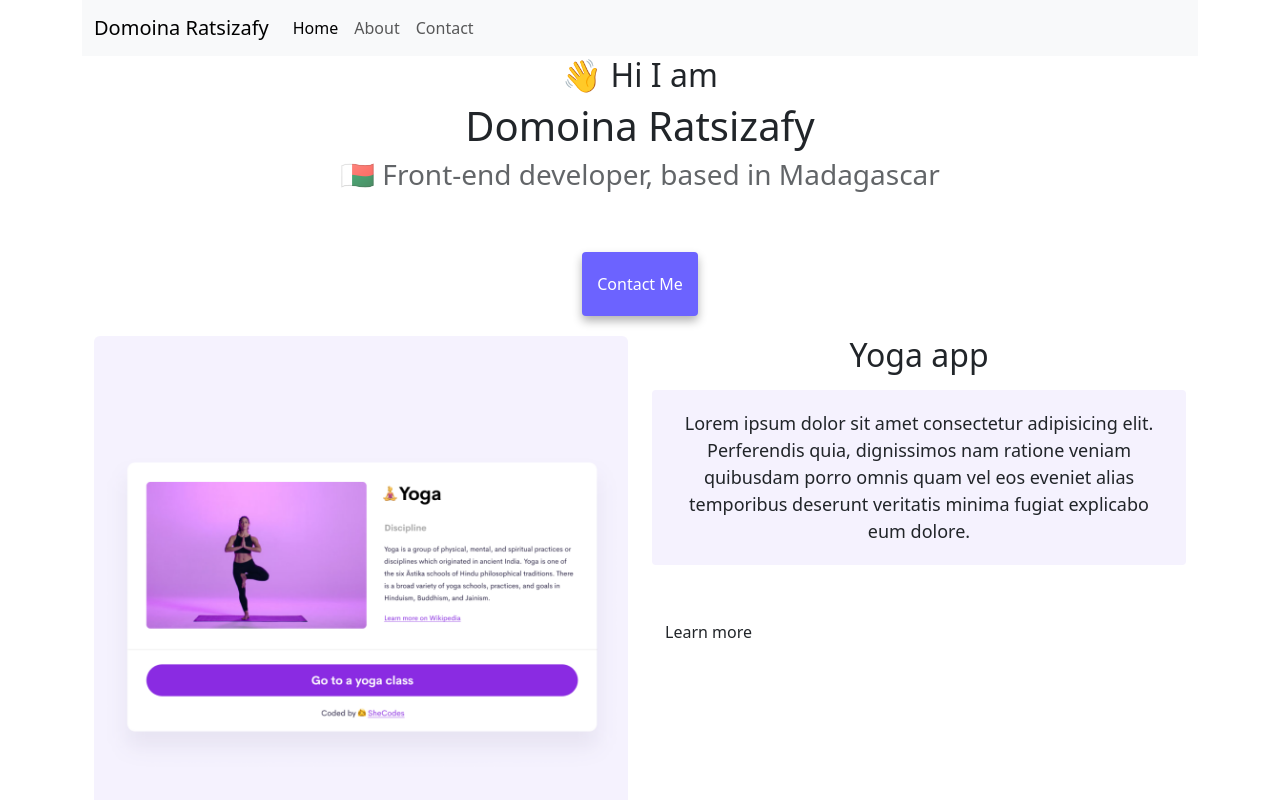
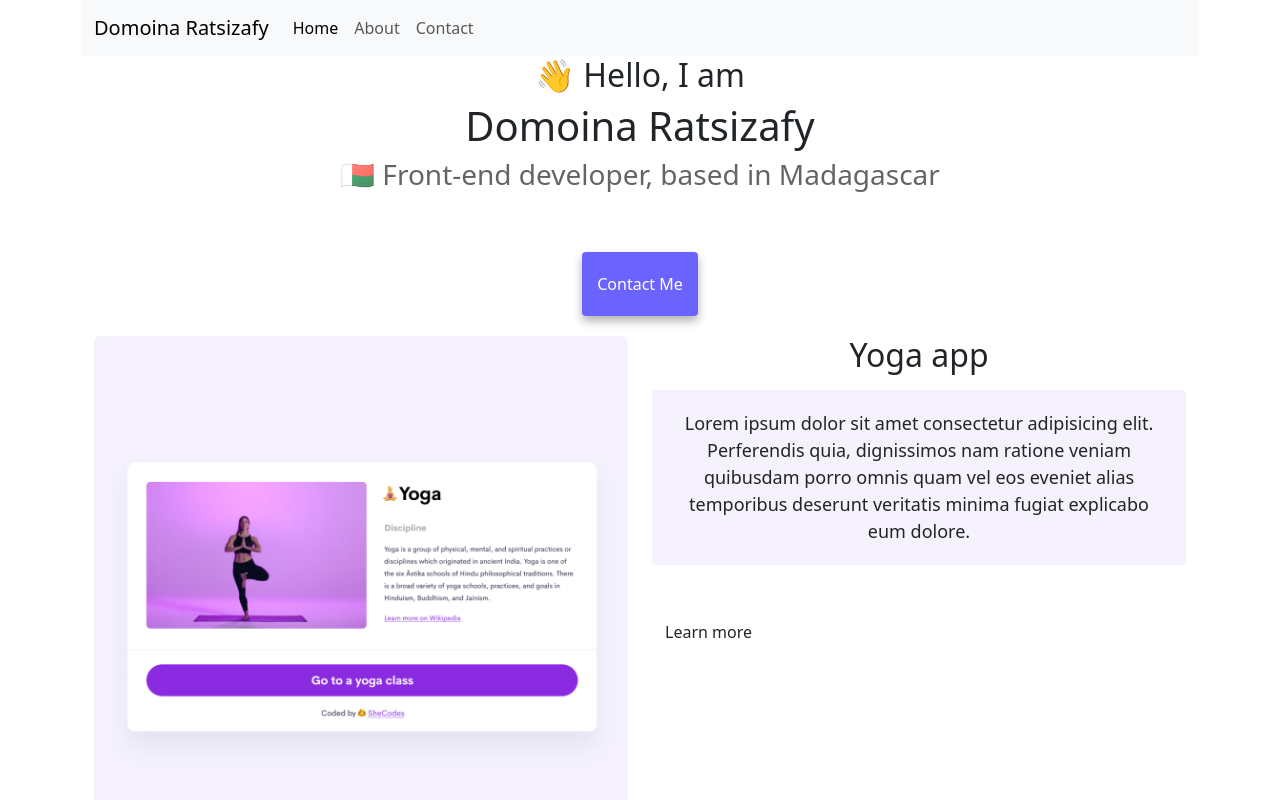
Before and after one commit to domoyna/homepage, a plain HTML site: page index.html in a window 1280 px wide. Shown: the top 800 px of the page. Drawn offline with nearby package versions, Linux system fonts and the light colour scheme; a web font is replaced by a local one.

Commit message:
updated class hero

```diff
--- a/index.html
+++ b/index.html
@@ -49,7 +49,7 @@
         </div>
     </nav>
 
-    <h2 class="mt-40">👋 Hi I am</h2>
+    <h2 class="hero">👋 Hello, I am</h2>
     <h1>Domoina Ratsizafy</h1>
     <h3>🇲🇬 Front-end developer, based in Madagascar</h3>
     <div class="navigation-links">
```
